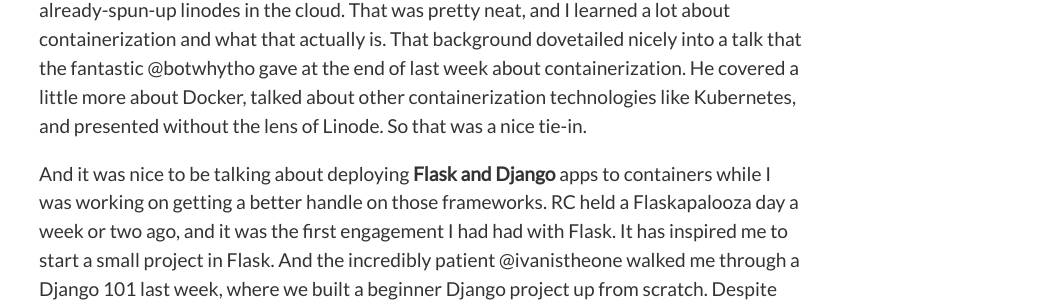
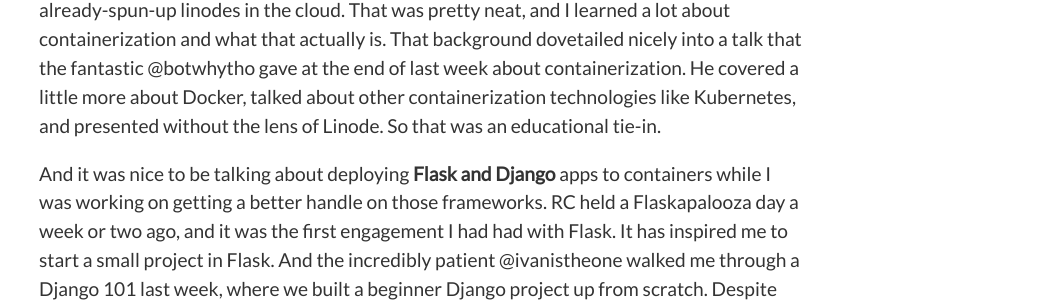
Before and after one commit to katieamazing/katieamazing.github.io, a Jekyll site: the page built from _posts/2017-05-08-RCDays19-39.md, in a window 1280 px wide and 900 px high, scrolled down 2054 px. Shown: the part 319-627 px from the top of the window, without its empty margins (217-1280 px from the left). Built offline with Jekyll 4.4.1, drawn with Linux system fonts in a browser that asks for light colours; emoji names are drawn with the system emoji font; some of the changed text lies outside the part shown.

Commit message:
Update 2017-05-08-RCDays19-39.md

```diff
--- a/_posts/2017-05-08-RCDays19-39.md
+++ b/_posts/2017-05-08-RCDays19-39.md
@@ -15,7 +15,7 @@
 
 ![speaker Opher and I at Codeland, photo credit McBilly Sy](https://raw.githubusercontent.com/katieamazing/katieamazing.github.io/master/img/codeland-nyc.jpg)
 
-One neat thing that Codeland included was a workshop morning, and I chose to attend a **Docker** containerization workshop. It was hosted by some guys from a sponsoring organization, Linode, so we got to deploy Flask, Django, and Wordpress "hello world" apps to already-spun-up linodes in the cloud. That was pretty neat, and I learned a lot about containerization and what that actually is. That background dovetailed nicely into a talk that the fantastic @botwhytho gave at the end of last week about containerization. He covered a little more about Docker, talked about other containerization technologies like Kubernetes, and presented without the lens of Linode. So that was a nice tie-in.
+One neat thing that Codeland included was a workshop morning, and I chose to attend a **Docker** containerization workshop. It was hosted by some guys from a sponsoring organization, Linode, so we got to deploy Flask, Django, and Wordpress "hello world" apps to already-spun-up linodes in the cloud. That was pretty neat, and I learned a lot about containerization and what that actually is. That background dovetailed nicely into a talk that the fantastic @botwhytho gave at the end of last week about containerization. He covered a little more about Docker, talked about other containerization technologies like Kubernetes, and presented without the lens of Linode. So that was an educational tie-in.
 
 And it was nice to be talking about deploying **Flask and Django** apps to containers while I was working on getting a better handle on those frameworks. RC held a Flaskapalooza day a week or two ago, and it was the first engagement I had had with Flask. It has inspired me to start a small project in Flask. And the incredibly patient @ivanistheone walked me through a Django 101 last week, where we built a beginner Django project up from scratch. Despite using Django for a few months now for a web game project I am working on, I feel super shaky on Django (in large part because I am ignoring all good advice and trying to learn Django and Elm concurrently). It was great to get a walkthrough from someone who is an expert, and a really efficient and pleasant way to get more knowledge about how Django actually works. My confidence as I get back to working on my existing project is much higher!
 
```
